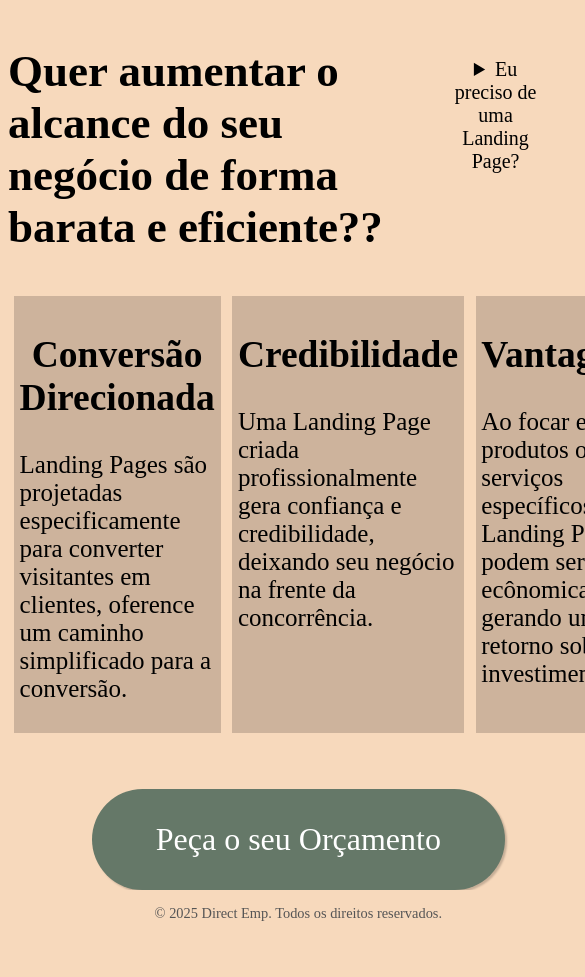
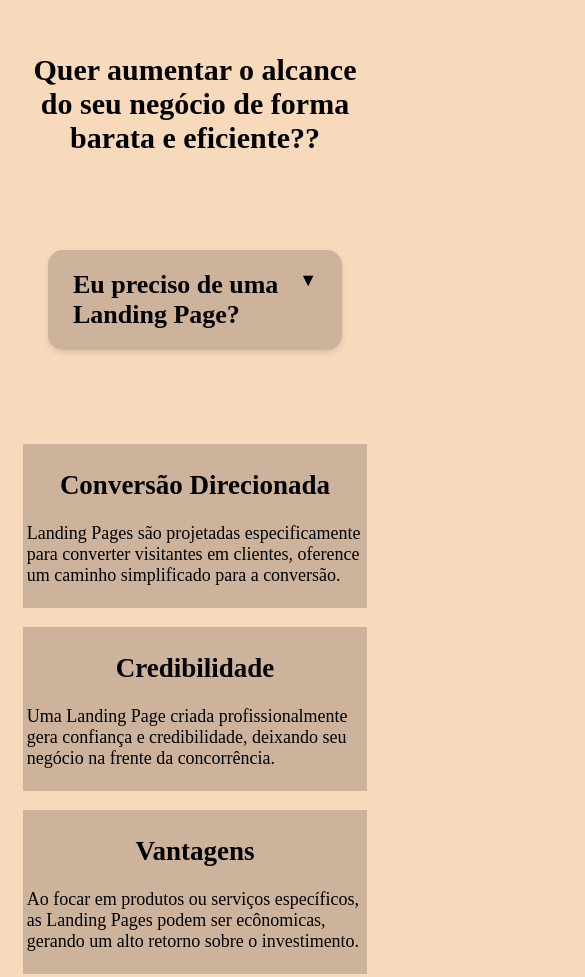
Before and after one commit to Lsancheta/LandingPage, a plain HTML site: page index.html in a window 390 px wide. Shown: the top 977 px of the page, 585 px wide, since content can reach past the window. Before the commit the page ends 945 px from the top, so only its background shows below. Drawn offline with Linux system fonts and the light colour scheme.

Commit message:
Update style.css
Adicionando responsividade e funcionamento do hover na pergunta se era necessário ou não.

```diff
--- a/style.css
+++ b/style.css
@@ -66,13 +66,121 @@ height: 10px;
       color: #555;
     }
 
-    /* ======= RESPONSIVIDADE ======= */
-    @media (min-width: 768px) {
-      .service-list {
-        flex-direction: row;
-        justify-content: center;
-      }
-      .service-item {
-        width: 45%;
-      }
-    }
+/* ============================= */
+/* ======= RESPONSIVIDADE ======= */
+/* ============================= */
+
+/* Tablets e telas médias */
+@media (max-width: 992px) {
+  .headline {
+    flex-direction: column;
+    text-align: center;
+    font-size: 24px;
+  }
+
+  .copy {
+    flex: 1 1 45%;
+    font-size: 20px;
+  }
+}
+
+/* Celulares */
+@media (max-width: 600px) {
+  .headline {
+    flex-direction: column;
+    text-align: center;
+    padding: 20px;
+  }
+
+  .headline h1 {
+    font-size: 30px;
+  }
+
+  .preciso {
+    padding: 20px;
+    font-size: 18px;
+  }
+
+  .copywrite {
+    flex-direction: column;
+    align-items: center;
+  }
+
+  .copy {
+    width: 90%;
+    font-size: 18px;
+    margin-bottom: 15px;
+  }
+
+  .cta-button {
+    font-size: 1.2em;
+    padding: 0.8em 1.6em;
+  }
+}
+
+/* ===== ESTILO DO DROPDOWN ===== */
+.preciso {
+  max-width: 800px;
+  margin: 50px auto;
+  text-align: center;
+  font-size: 20px;
+}
+
+.preciso details {
+  background: #CDB39C;
+  border-radius: 15px;
+  padding: 20px 25px;
+  text-align: left;
+  box-shadow: 0 3px 6px rgba(0, 0, 0, 0.1);
+  transition: all 0.3s ease;
+}
+
+.preciso summary {
+  font-size: 26px;
+  font-weight: bold;
+  cursor: pointer;
+  list-style: none;
+  outline: none;
+  position: relative;
+  user-select: none;
+}
+
+.preciso summary::-webkit-details-marker {
+  display: none; /* tira o ícone padrão */
+}
+
+.preciso summary::after {
+  content: "▼";
+  font-size: 18px;
+  position: absolute;
+  right: 0;
+  top: 0;
+  transition: transform 0.3s ease;
+}
+
+.preciso details[open] summary::after {
+  transform: rotate(180deg);
+}
+
+.preciso p {
+  font-size: 20px;
+  margin-top: 15px;
+  line-height: 1.6;
+  color: #222;
+}
+
+/* Animação suave ao abrir */
+.preciso details[open] p {
+  animation: fadeIn 0.4s ease;
+}
+
+@keyframes fadeIn {
+  from {
+    opacity: 0;
+    transform: translateY(-5px);
+  }
+  to {
+    opacity: 1;
+    transform: translateY(0);
+  }
+}
```
